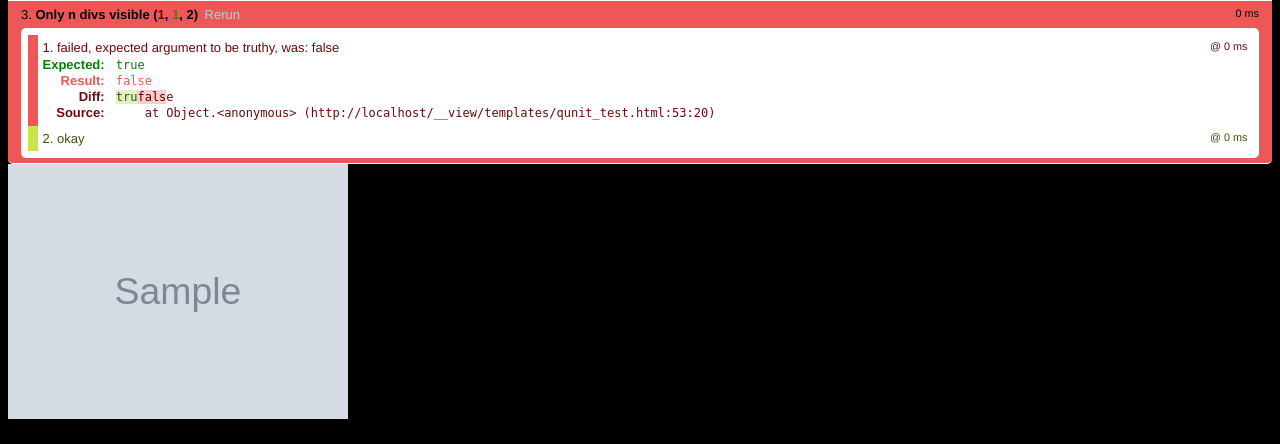
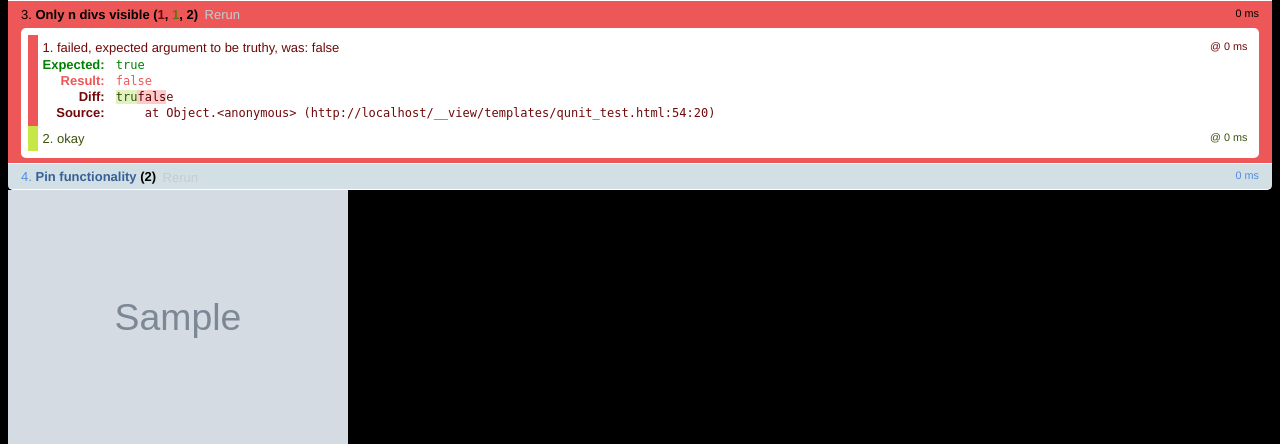
Before and after one commit to joshsmith2/twitter-image-cloud, a Python web app: template templates/qunit_test.html in a window 1280 px wide. Shown: the part 330-774 px from the top of the page. Run offline with Jinja, Linux system fonts and the light colour scheme; the template is opened without the code that fills it: most values are stand-ins (such as "Sample title", 1, 10 or a date in 2020); grey boxes marked "Sample" are stand-in pictures; some libraries are stand-ins or nearby versions.

Commit message:
Wrote pinning test - passing

```diff
--- a/templates/qunit_test.html
+++ b/templates/qunit_test.html
@@ -20,6 +20,7 @@
             <div id="item{{ loop.index }}" class="packery-item">
                 <img src="{{ twitter_image.url }}">
                 <div class="count">{{ twitter_image.count}}</div>
+                <div class="pin"></div>
             </div>
         {% endfor %}
     </div>
@@ -53,6 +54,14 @@
             assert.ok($(div4).is(":visible"));
             assert.ok($(div5).not(":visible"));
         }));
+
+        $(test("Pin functionality", function(assert){
+            var $element = $('.packery-item').first();
+            var pin = $element.children('.pin').first();
+            assert.notOk($(pin).is(":visible"));
+            $(pin).click();
+            assert.ok($element.hasClass("stamped"))
+        }));
     </script>
 </body>
 </html>
```
Also changed, not shown: tests/js/qunit_test.html (+21 -0 lines).
